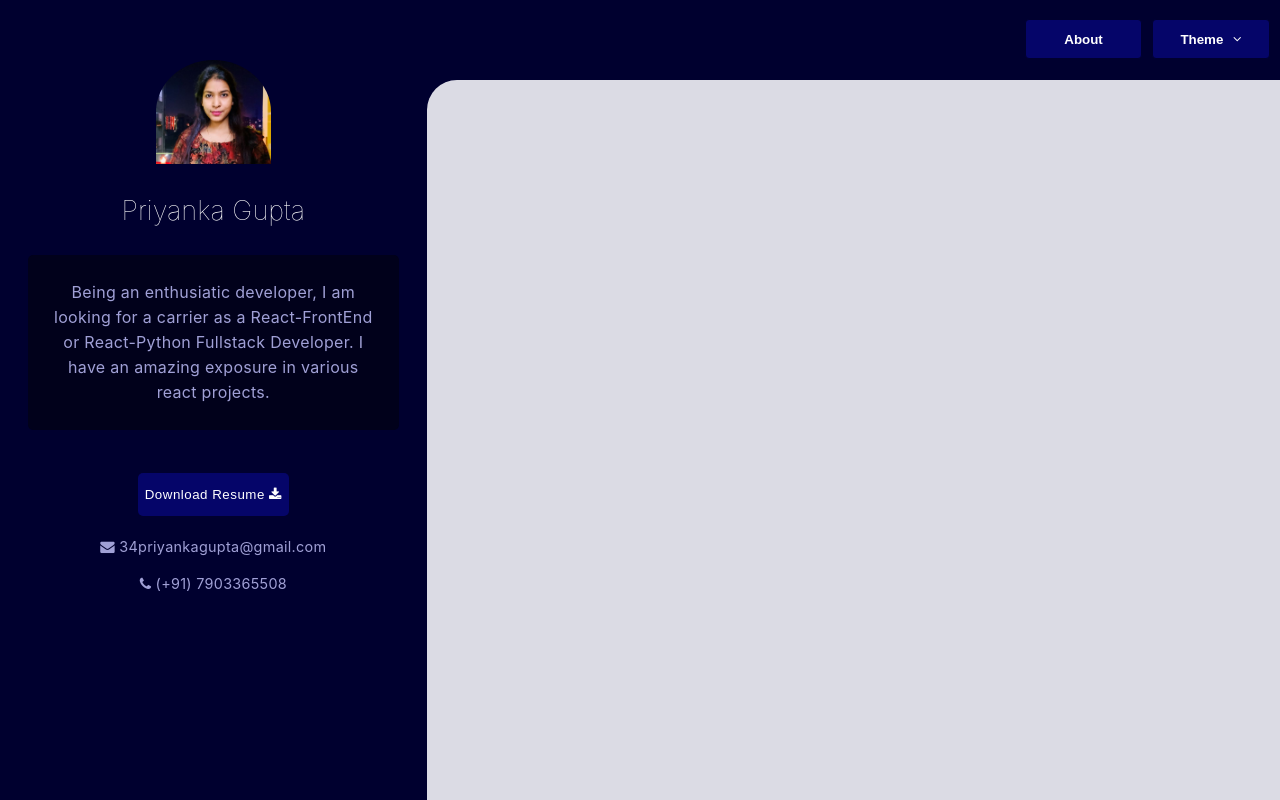
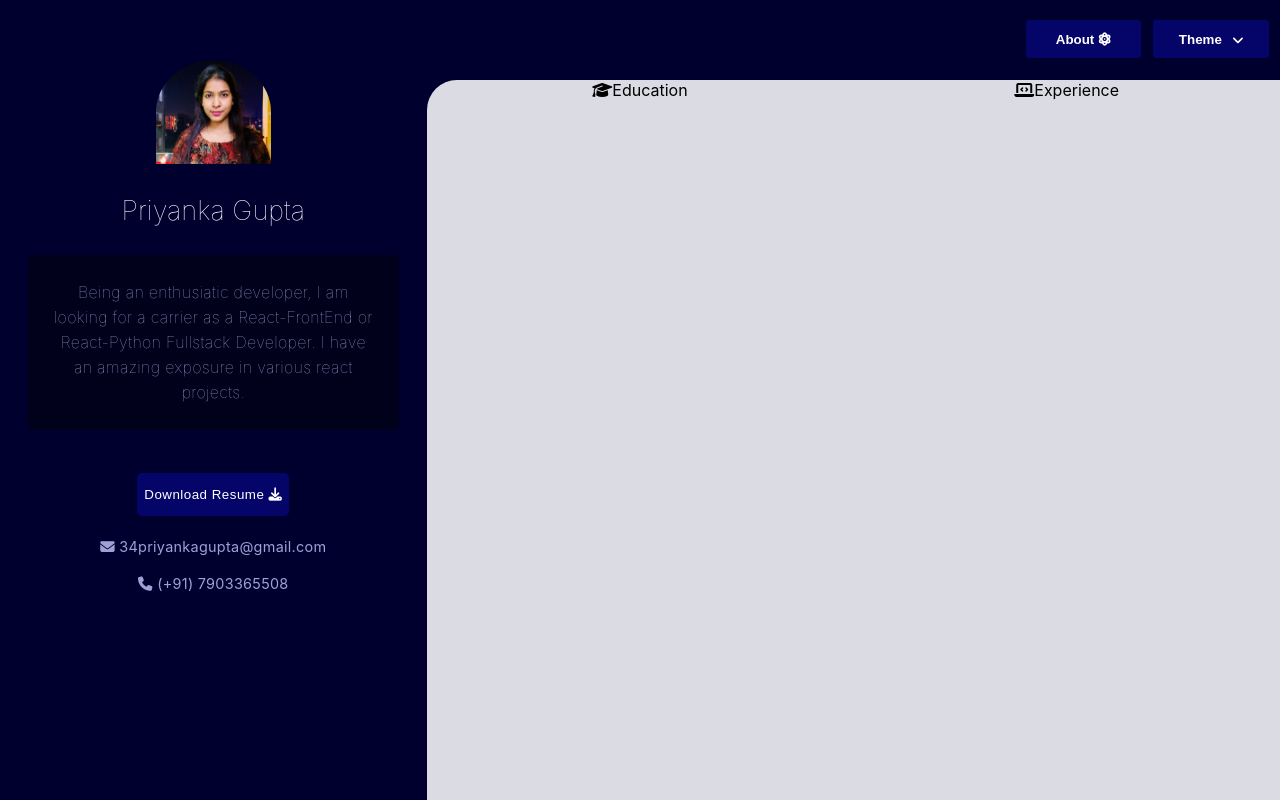
Before and after one commit to priyankagupta34/react-profile, a React (Create React App) app: page / in a window 1280 px wide. Built offline with nearby package versions, Linux system fonts and the light colour scheme.

Commit message:
Minor css changes

```diff
--- a/public/index.html
+++ b/public/index.html
@@ -10,7 +10,8 @@
       content="Web site created using create-react-app"
     />
     <link rel="apple-touch-icon" href="%PUBLIC_URL%/logo192.png" />
-    <link rel="stylesheet" href="https://cdnjs.cloudflare.com/ajax/libs/font-awesome/4.7.0/css/font-awesome.min.css">
+    <!-- <link rel="stylesheet" href="https://cdnjs.cloudflare.com/ajax/libs/font-awesome/4.7.0/css/font-awesome.min.css"> -->
+    <script src='https://kit.fontawesome.com/a076d05399.js' crossorigin='anonymous'></script>
     <!--
       manifest.json provides metadata used when your web app is installed on a
       user's mobile device or desktop. See https://developers.google.com/web/fundamentals/web-app-manifest/
--- a/src/js/description-main/DescriptionMain.css
+++ b/src/js/description-main/DescriptionMain.css
@@ -1,6 +1,18 @@
 .clasNav {
     display: block;
 }
+
+.educateExper {
+    display: grid;
+    grid-template-columns: 1fr 1fr;
+}
+
+.edu,
+.exp {
+    text-align: center;
+}
+
+.exp {}
 
 @media screen and (max-width: 600px) {
 
--- a/src/js/description-main/DescriptionMain.js
+++ b/src/js/description-main/DescriptionMain.js
@@ -22,6 +22,18 @@ export default class DescriptionMain extends Component {
                         <li>Work Projects</li>
                         <li>Skill Sets</li>
                     </ul> */}
+                    <div className="educateExper">
+                        <div className="edu">
+                            <div>
+                                <i className="fas fa-graduation-cap"></i>Education
+                            </div>
+                        </div>
+                        <div className="exp">
+                            <div>
+                                <i className="fas fa-laptop-code"></i>
+                                Experience</div>
+                        </div>
+                    </div>
                 </section>
             </div>
         )
--- a/src/js/menu-buttons/MenuButtons.js
+++ b/src/js/menu-buttons/MenuButtons.js
@@ -10,7 +10,7 @@ export default class MenuButtons extends Component {
         return (
             <nav className="descNav" style={{ backgroundColor }}>
                 <div></div>
-                <button className={`menuBtn ${btnTheme}`}>About</button>
+                <button className={`menuBtn ${btnTheme}`}>About <i className="fas fa-atom"></i></button>
                 <button className={`menuBtn ${btnTheme}`} onClick={this.props.openOptions}>Theme
                 <i className={options ? "fa fa-angle-up doE" : "fa fa-angle-up upE"} ></i>
                 </button>
--- a/src/js/profile-main/ProfileMain.css
+++ b/src/js/profile-main/ProfileMain.css
@@ -38,7 +38,7 @@ img {
     /* box-shadow: 0 0 4px grey, 0 0 5px grey, 0 0 6px grey; */
     letter-spacing: 0.3px;
     line-height: 25px;
-    /* font-weight: 100; */
+    font-weight: 100;
 }
 
 .btnY {
```
